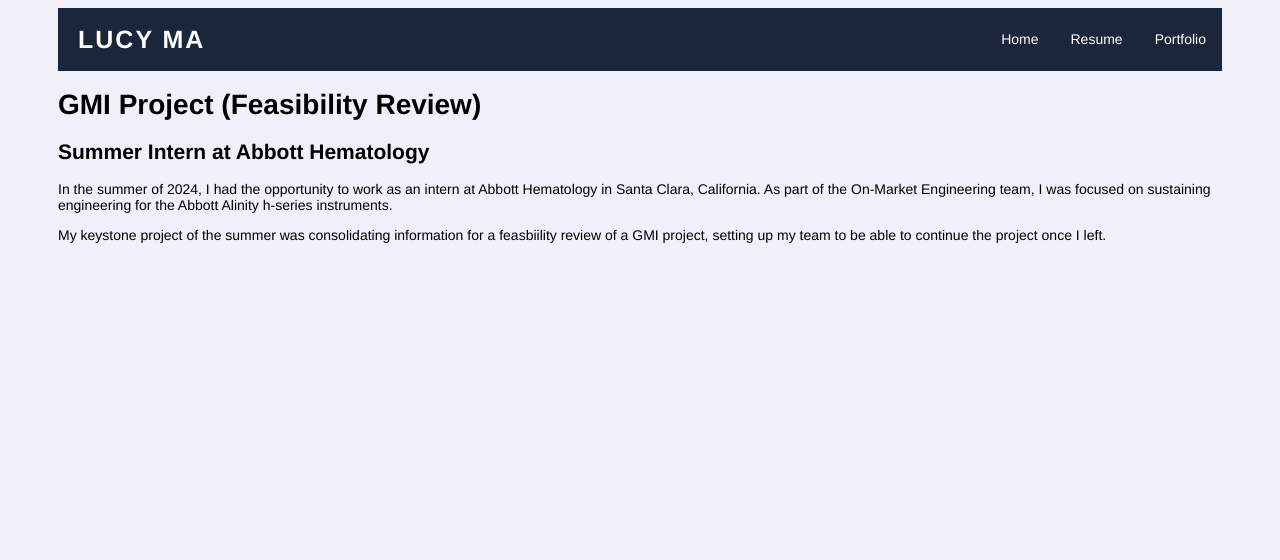
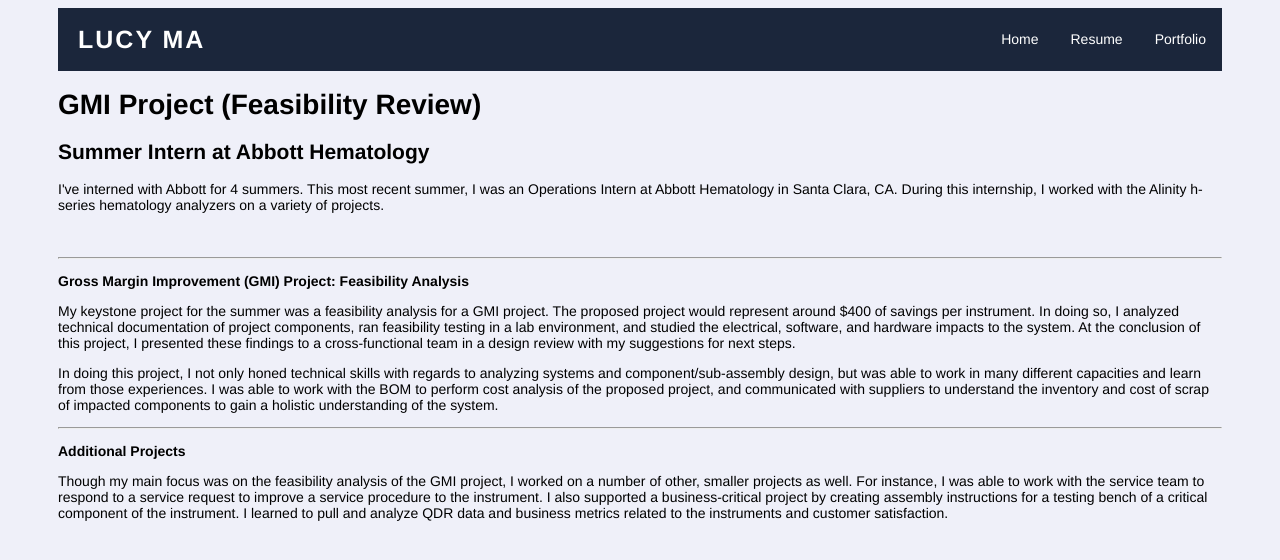
Before and after one commit to lucyttma/lucyttma.github.io, a Jekyll site: the page built from _portfolio/abt24.md, in a window 1280 px wide. Shown: the top 560 px of the page. Built offline with Jekyll 4.4.1, drawn with Linux system fonts in a browser that asks for light colours.

Commit message:
Update abt24.md

```diff
--- a/_portfolio/abt24.md
+++ b/_portfolio/abt24.md
@@ -5,6 +5,12 @@
 organization: Abbott
 ---
 
-In the summer of 2024, I had the opportunity to work as an intern at Abbott Hematology in Santa Clara, California. As part of the On-Market Engineering team, I was focused on sustaining engineering for the Abbott Alinity h-series instruments.
-
-My keystone project of the summer was consolidating information for a feasbiility review of a GMI project, setting up my team to be able to continue the project once I left.
+<p>I've interned with Abbott for 4 summers. This most recent summer, I was an Operations Intern at Abbott Hematology in Santa Clara, CA. During this internship, I worked with the Alinity h-series hematology analyzers on a variety of projects.</p>
+<p><strong>&nbsp;</strong></p>
+<hr />
+<p><strong>Gross Margin Improvement (GMI) Project: Feasibility Analysis</strong></p>
+<p>My keystone project for the summer was a feasibility analysis for a GMI project. The proposed project would represent around $400 of savings per instrument. In doing so, I analyzed technical documentation of project components, ran feasibility testing in a lab environment, and studied the electrical, software, and hardware impacts to the system. At the conclusion of this project, I presented these findings to a cross-functional team in a design review with my suggestions for next steps.</p>
+<p>In doing this project, I not only honed technical skills with regards to analyzing systems and component/sub-assembly design, but was able to work in many different capacities and learn from those experiences. I was able to work with the BOM to perform cost analysis of the proposed project, and communicated with suppliers to understand the inventory and cost of scrap of impacted components to gain a holistic understanding of the system.&nbsp;</p>
+<hr />
+<p><strong>Additional Projects<br /></strong></p>
+<p>Though my main focus was on the feasibility analysis of the GMI project, I worked on a number of other, smaller projects as well. For instance, I was able to work with the service team to respond to a service request to improve a service procedure to the instrument. I also supported a business-critical project by creating assembly instructions for a testing bench of a critical component of the instrument. I learned to pull and analyze QDR data and business metrics related to the instruments and customer satisfaction.</p>
```
